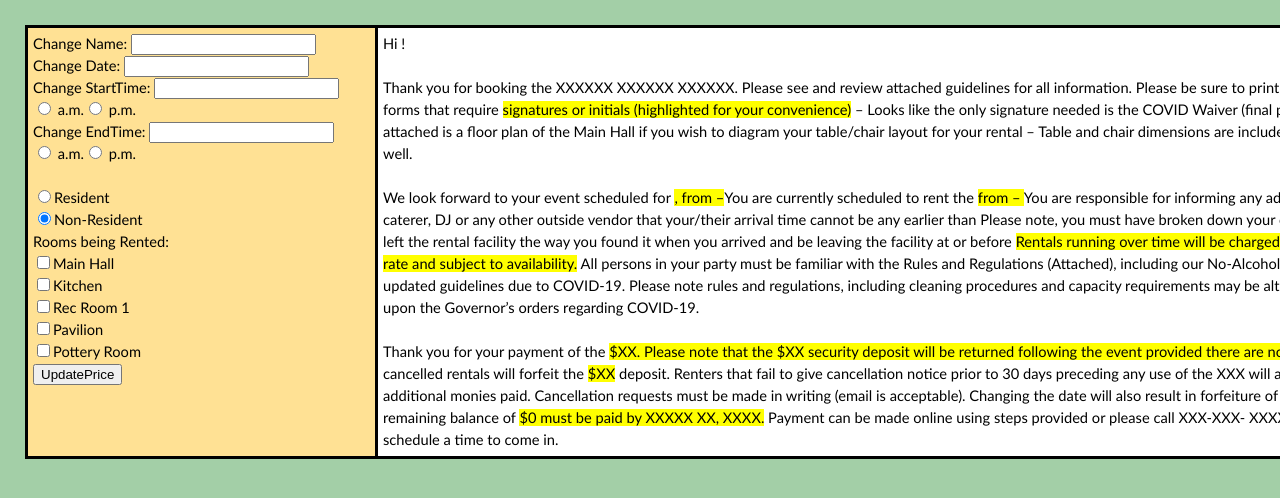
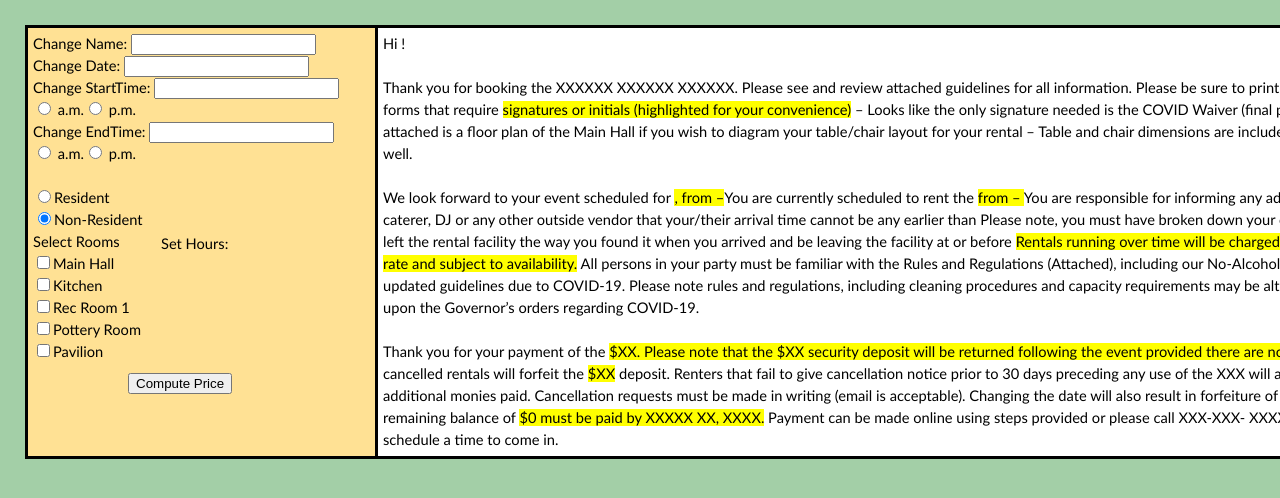
Before and after one commit to mlorang/Confirmation-Email, a React (Create React App) app: page / in a window 1280 px wide. Shown: the top 498 px of the page. Built offline with nearby package versions, Linux system fonts and the light colour scheme.

Commit message:
can now compute price based on room and hours for each room:

```diff
--- a/src/App.tsx
+++ b/src/App.tsx
@@ -16,7 +16,6 @@ function App(): JSX.Element {
   const [endTime, setEndTime] = useState<string>("");
   const [rooms, setRooms] = useState<string>("");
   const [balanceDue, setBalanceDue] = useState<string>("");
-  const [hours, setHours] = useState<string[]>(["", "", "", "", ""]);
   const [startTimePeriod, setStartTimePeriod] = useState<string>("");
   const [endTimePeriod, setEndTimePeriod] = useState<string>("");
   const [price, setPrice] = useState<number>(0);
@@ -41,8 +40,6 @@ function App(): JSX.Element {
         <ChangeEventPrice
           balanceDue={balanceDue}
           setBalanceDue={setBalanceDue}
-          hours={hours}
-          setHours={setHours}
           price={price}
           setPrice={setPrice}
           rooms={rooms}
--- a/src/components/ChangeEventPrice.tsx
+++ b/src/components/ChangeEventPrice.tsx
@@ -5,8 +5,6 @@ import ChangeEventRoomPrice from "./ChangeEventRoomPrice";
 interface EventPrice {
   balanceDue: string;
   setBalanceDue: (newString: string) => void;
-  hours: string[];
-  setHours: (newString: string[]) => void;
   price: number;
   setPrice: (newNumber: number) => void;
   rooms: string;
@@ -16,8 +14,7 @@ interface EventPrice {
 function ChangeEventPrice({
   balanceDue,
   setBalanceDue,
-  hours,
-  setHours,
+
   price,
   setPrice,
   rooms,
@@ -29,15 +26,8 @@ function ChangeEventPrice({
     "Main Hall",
     "Kitchen",
     "Rec Room 1",
+    "Pottery Room",
     "Pavilion",
-    "Pottery Room",
-  ];
-  const ROOMSHOURS = [
-    "Main Hall Hours: ",
-    "Kitchen Hours: ",
-    "Rec Room 1 Hours: ",
-    "Pavilion Hours: ",
-    "Pottery Room Hours: ",
   ];
   const [checkedState, setCheckedState] = useState<boolean[]>([
     false,
@@ -62,8 +52,6 @@ function ChangeEventPrice({
     setRooms(text.join(" and "));
   }
 
-  function updatePrice(): void {}
-
   function updateResident(event: React.ChangeEvent<HTMLInputElement>) {
     setResident(event.target.value);
   }
@@ -79,7 +67,7 @@ function ChangeEventPrice({
           checked={choice === resident}
         />
       ))}
-      <Form.Label>Rooms being Rented:</Form.Label>
+      <Form.Label>Select Rooms</Form.Label>
       {ROOMS.map((choice: string, index: number) => (
         <Form.Check
           type="checkbox"
@@ -89,11 +77,11 @@ function ChangeEventPrice({
         />
       ))}
       <ChangeEventRoomPrice
+        resident={resident}
         checkedState={checkedState}
-        hours={hours}
-        setHours={setHours}
+        price={price}
+        setPrice={setPrice}
       ></ChangeEventRoomPrice>
-      <Button onClick={updatePrice}>UpdatePrice</Button>
     </div>
   );
 }
--- a/src/components/ChangeEventRoomPrice.tsx
+++ b/src/components/ChangeEventRoomPrice.tsx
@@ -1,25 +1,109 @@
 import React, { useState } from "react";
-import { Form } from "react-bootstrap";
+import { Button, Form } from "react-bootstrap";
 
 interface BooleanValues {
+  resident: string;
   checkedState: boolean[];
-  hours: string[];
-  setHours: (newStringArray: string[]) => void;
+  price: number;
+  setPrice: (newNumber: number) => void;
 }
 
 function ChangeEventRoomPrice({
   checkedState,
-  hours,
-  setHours,
+  resident,
+  price,
+  setPrice,
 }: BooleanValues) {
-  const [visible, setVisible] = useState<boolean[]>([
-    false,
-    false,
-    false,
-    false,
-    false,
-  ]);
-  return <div></div>;
+  const [mainHallHours, setMainHallHours] = useState<string>("0");
+  const [kitchenHours, setKitchenHours] = useState<string>("0");
+  const [recRoom1Hours, setRecRoom1Hours] = useState<string>("0");
+  const [potteryRoomHours, setPotteryRoomHours] = useState<string>("0");
+
+  function updateMainHallHours(event: React.ChangeEvent<HTMLInputElement>) {
+    setMainHallHours(event.target.value);
+  }
+
+  function updateKitchenHoursHours(event: React.ChangeEvent<HTMLInputElement>) {
+    setKitchenHours(event.target.value);
+  }
+
+  function updateRecRoom1Hours(event: React.ChangeEvent<HTMLInputElement>) {
+    setRecRoom1Hours(event.target.value);
+  }
+
+  function updatePotteryRoomHours(event: React.ChangeEvent<HTMLInputElement>) {
+    setPotteryRoomHours(event.target.value);
+  }
+
+  function computePrice(): void {
+    if (resident === "Resident") {
+      updateResidentPrice();
+    } else {
+      updateNonResidentPrice();
+    }
+  }
+
+  function updateNonResidentPrice(): void {
+    let tempPrice = 0;
+    tempPrice = tempPrice + parseFloat(mainHallHours) * 65;
+    tempPrice = tempPrice + parseFloat(kitchenHours) * 40;
+    tempPrice = tempPrice + parseFloat(recRoom1Hours) * 40;
+    tempPrice = tempPrice + parseFloat(potteryRoomHours) * 40;
+    if (checkedState[3] === true) {
+      tempPrice = tempPrice + 50;
+    }
+    setPrice(tempPrice);
+  }
+
+  function updateResidentPrice(): void {
+    let tempPrice = 0;
+    tempPrice = tempPrice + parseFloat(mainHallHours) * 65;
+    tempPrice = tempPrice + parseFloat(kitchenHours) * 40;
+    tempPrice = tempPrice + parseFloat(recRoom1Hours) * 40;
+    tempPrice = tempPrice + parseFloat(potteryRoomHours) * 40;
+    if (checkedState[3] === true) {
+      tempPrice = tempPrice + 50;
+    }
+    setPrice(tempPrice);
+  }
+
+  return (
+    <div>
+      <div style={{ position: "absolute", left: 133, top: 205 }}>
+        <Form.Label>Set Hours:</Form.Label>
+      </div>
+      <div style={{ position: "absolute", left: 130, top: 226 }}>
+        {checkedState[0] === true && (
+          <Form.Control value={mainHallHours} onChange={updateMainHallHours} />
+        )}
+      </div>
+      <div style={{ position: "absolute", left: 130, top: 248 }}>
+        {checkedState[1] === true && (
+          <Form.Control
+            value={kitchenHours}
+            onChange={updateKitchenHoursHours}
+          />
+        )}
+      </div>
+      <div style={{ position: "absolute", left: 130, top: 270 }}>
+        {checkedState[2] === true && (
+          <Form.Control value={recRoom1Hours} onChange={updateRecRoom1Hours} />
+        )}
+      </div>
+      <div style={{ position: "absolute", left: 130, top: 292 }}>
+        {checkedState[3] === true && (
+          <Form.Control
+            value={potteryRoomHours}
+            onChange={updatePotteryRoomHours}
+          />
+        )}
+      </div>
+
+      <div style={{ position: "absolute", left: 100, top: 344 }}>
+        <Button onClick={computePrice}>Compute Price</Button>
+      </div>
+    </div>
+  );
 }
 
 export default ChangeEventRoomPrice;
```
